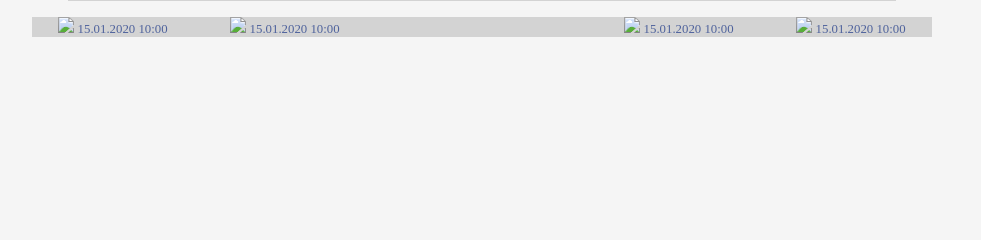
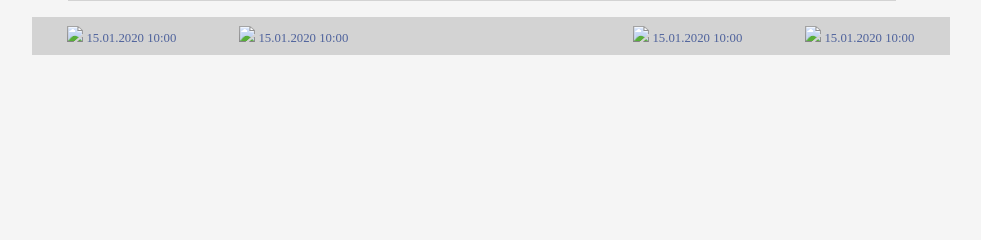
Before and after one commit to eikevons/yorik-photos, a Python web app: template templates/timeline.html in a window 1280 px wide. Shown: the part 111-351 px from the top of the page, without its empty margins (158-1139 px from the left). Run offline with Jinja, Linux system fonts and the light colour scheme; the template is opened without the code that fills it: most values are stand-ins (such as "Sample title", 1, 10 or a date in 2020); some libraries are stand-ins or nearby versions.

Commit message:
beautify timeline control

```diff
--- a/static/style.css
+++ b/static/style.css
@@ -67,6 +67,10 @@ img.gallery{
     width: 100%;
     background: lightgray;
     padding: 0.5ex;
+}
+
+div.timelinecontrol {
+    padding: 1.2ex;
 }
 
 div.newer, div.older {
--- a/templates/timeline.html
+++ b/templates/timeline.html
@@ -35,7 +35,7 @@
 
 {{ render_photo(this, uploader|default(False)) }}
 
-<div class="structure bgblock fullwidth">
+<div class="structure bgblock fullwidth timelinecontrol">
   <div class="newer">
     {% if new1 %}
     <a href="{{ url_for('timeline', phid=new1.id, order=order) }}">
```
